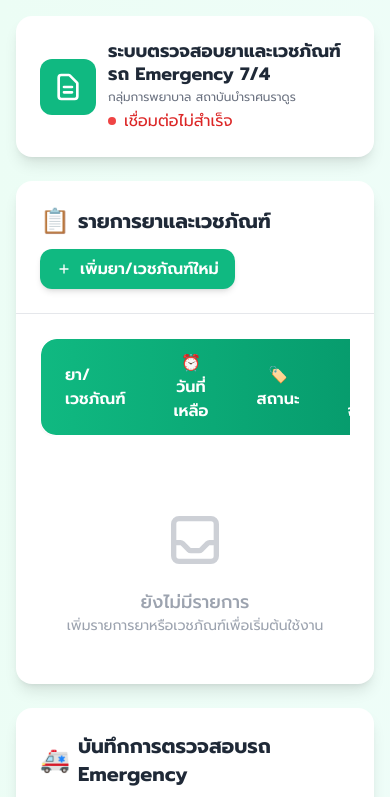
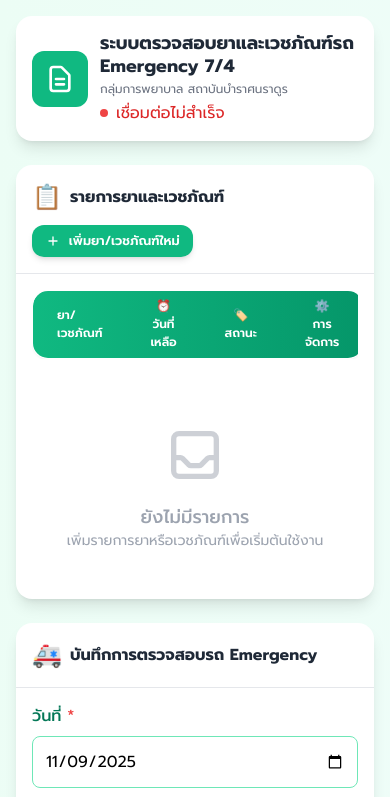
Before and after one commit to Aomaree12/index.emergency74.io, a plain HTML site: page index.html in a window 390 px wide. Shown: the top 797 px of the page. Drawn offline with nearby package versions, Linux system fonts and the light colour scheme; some packages are replaced by stand-ins of ours; a script that the page names is missing.

Commit message:
Update index.html

```diff
--- a/index.html
+++ b/index.html
@@ -23,6 +23,38 @@
     }
   </style>
   <style>@view-transition { navigation: auto; }</style>
+  <style>
+  /* สำหรับหน้าจอมือถือ: ปรับขนาดหัวตารางและแถวให้เล็กลง */
+  @media (max-width: 640px) {
+    /* ลด padding ของหัวตารางลงครึ่งหนึ่ง */
+    table thead th {
+      padding-top: 0.4rem !important;  /* เดิมประมาณ 0.8rem */
+      padding-bottom: 0.4rem !important;
+      font-size: 0.75rem !important;   /* ลดขนาดตัวอักษรนิดหน่อย */
+    }
+
+    /* ลดความสูงของแถวข้อมูล (¾ ของขนาดเดิม) */
+    table tbody td {
+      padding-top: 0.5rem !important;  /* เดิม ~0.75rem */
+      padding-bottom: 0.5rem !important;
+      font-size: 0.8rem !important;    /* ลดขนาดฟอนต์ให้สมดุล */
+    }
+
+    /* ลด margin/padding ของ container ตารางเล็กน้อย */
+    .p-6 {
+      padding: 1rem !important;
+    }
+
+    /* ปรับปุ่มและหัวเรื่องให้ขนาดเหมาะกับจอเล็ก */
+    #add-medicine-btn {
+      padding: 0.4rem 0.8rem !important;
+      font-size: 0.8rem !important;
+    }
+    h2.text-xl {
+      font-size: 1rem !important;
+    }
+  }
+</style>
   <script src="/_sdk/data_sdk.js" type="text/javascript"></script>
  </head>
  <body class="bg-gradient-to-br from-emerald-50 to-teal-50 min-h-full">
```
